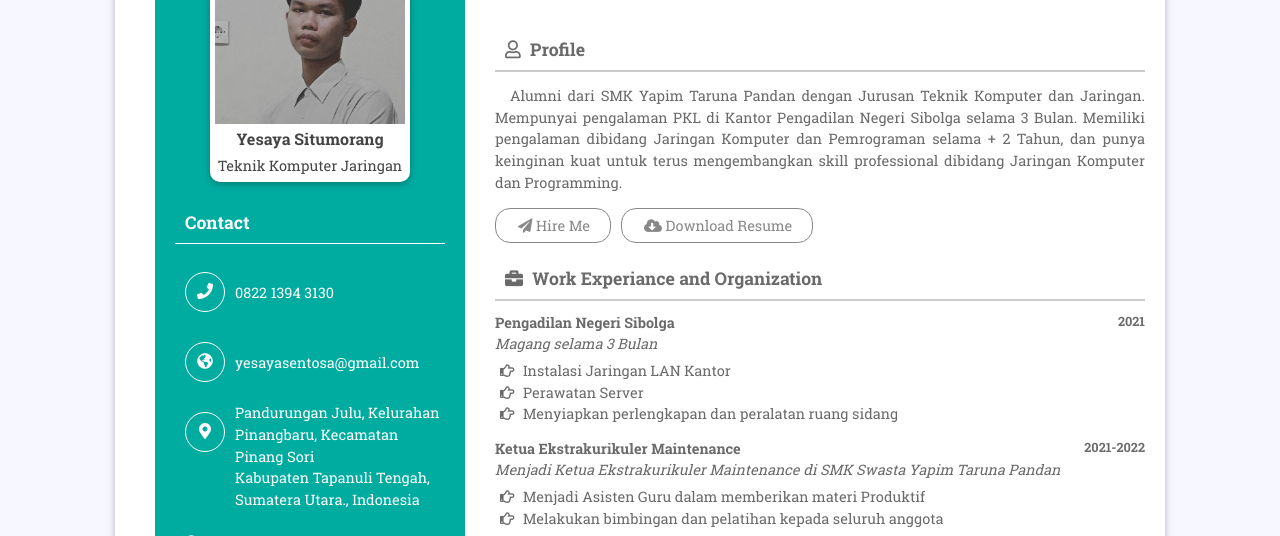
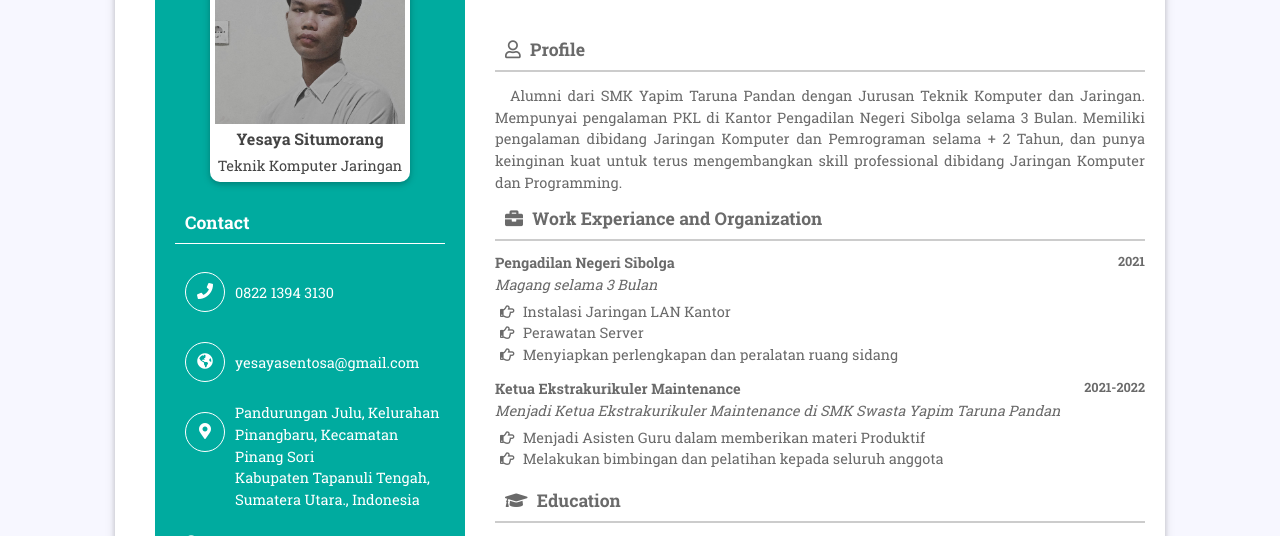
Before and after one commit to youngIcom/cv-final, a plain HTML site: page index.html in a window 1280 px wide. Shown: the part 141-677 px from the top of the page. Drawn offline with Linux system fonts and the light colour scheme.

Commit message:
Update index.html
menghapus bagian tombol hire me dan download cv

```diff
--- a/index.html
+++ b/index.html
@@ -89,16 +89,7 @@
                         <h2 class="rit-titl"><i class="far fa-user"></i> Profile</h2>
                         <div class="about">
                             <p>Alumni dari SMK Yapim Taruna Pandan dengan Jurusan Teknik Komputer dan Jaringan. Mempunyai pengalaman PKL di Kantor Pengadilan Negeri Sibolga selama 3 Bulan. Memiliki pengalaman dibidang Jaringan Komputer dan Pemrograman selama + 2 Tahun, dan punya keinginan kuat untuk terus mengembangkan skill professional dibidang Jaringan Komputer dan Programming.</p>
-                            <div class="btn-ro row no-margin">
-                                <ul class="btn-link">
-                                    <li>
-                                        <a href=""><i class="fas fa-paper-plane"></i> Hire Me</a>
-                                    </li>
-                                    <li>
-                                        <a href=""><i class="fas fa-cloud-download-alt"></i> Download Resume</a>
-                                    </li>
-                                </ul>
-                            </div>
+
                         </div>
 
                         <h2 class="rit-titl"><i class="fas fa-briefcase"></i> Work Experiance and Organization</h2>
```
